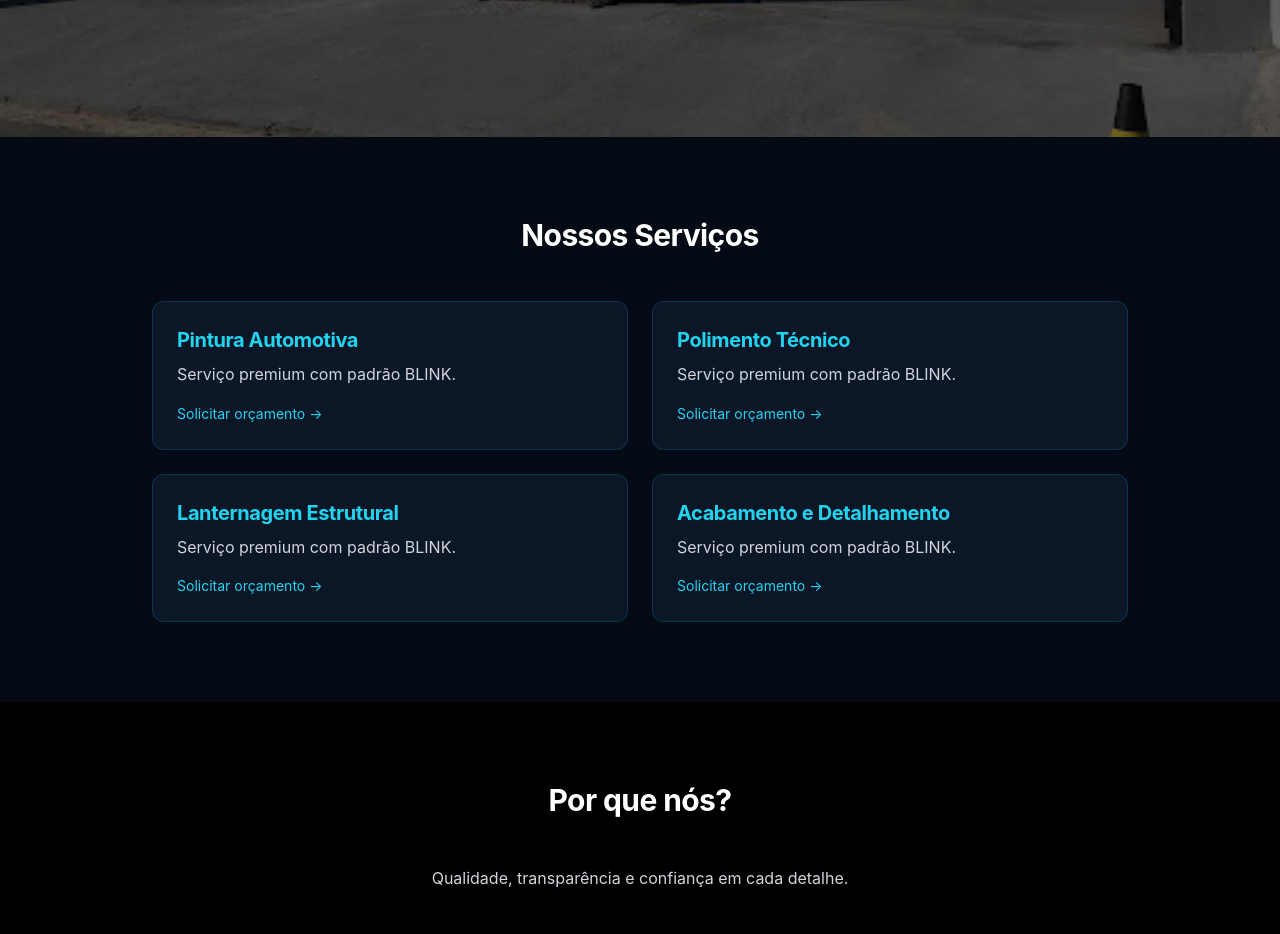
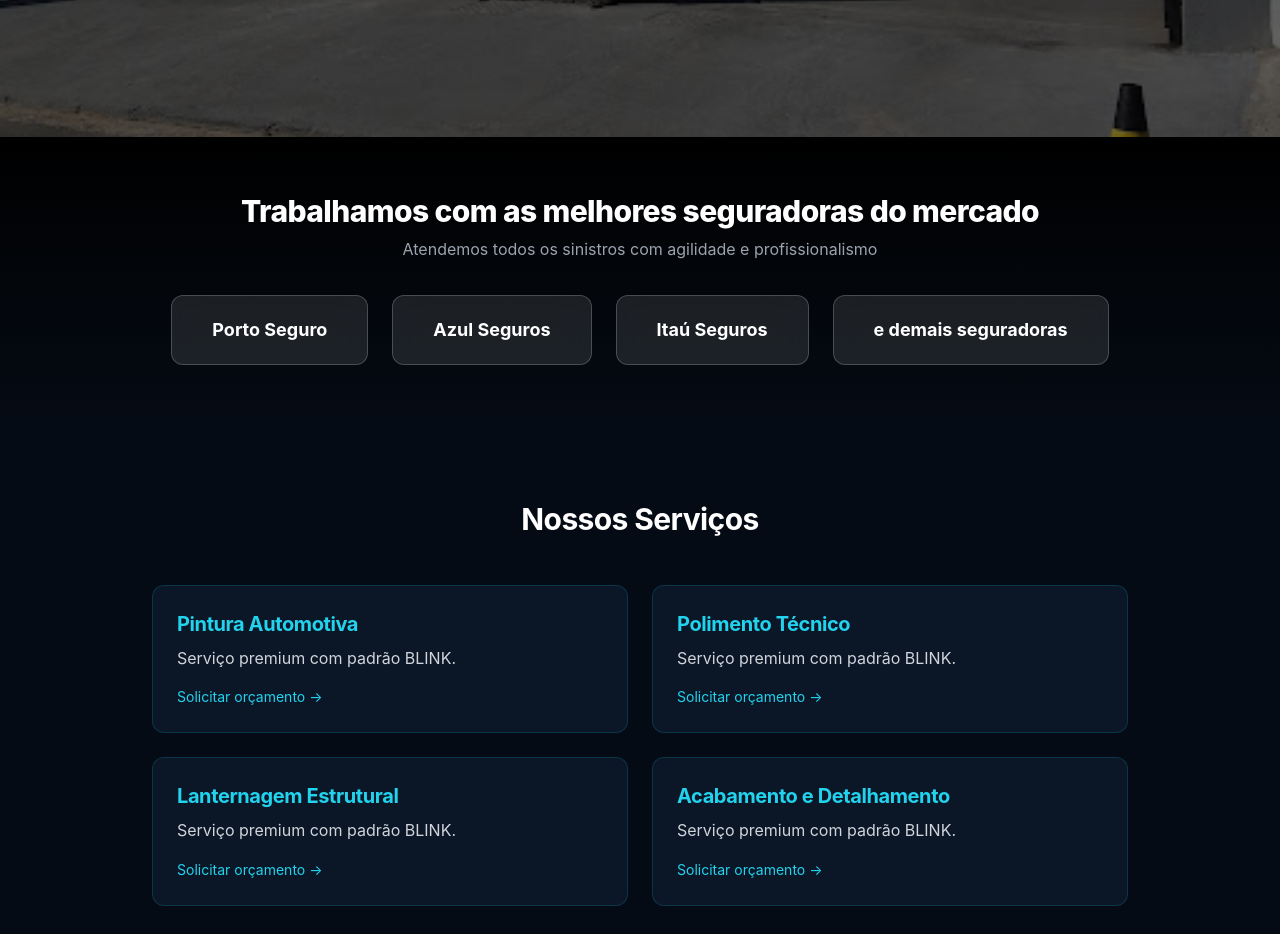
Before and after one commit to salsa200-prog/blink-estetica, a Next.js app: page / in a window 1280 px wide. Shown: the part 780-1714 px from the top of the page. Built offline with nearby package versions, Linux system fonts and the light colour scheme.

Commit message:
Update page.jsx

```diff
--- a/app/page.jsx
+++ b/app/page.jsx
@@ -233,6 +233,41 @@ export default function Home() {
     </div>
   </div>
 </section>
+      {/* SEGURADORAS */}
+<section className="py-14 bg-gradient-to-b from-black to-[#050b14]">
+  <div className="max-w-6xl mx-auto px-6 text-center">
+
+    <h3 className="text-2xl md:text-3xl font-extrabold text-white mb-2">
+      Trabalhamos com as melhores seguradoras do mercado
+    </h3>
+
+    <p className="text-gray-400 mb-8">
+      Atendemos todos os sinistros com agilidade e profissionalismo
+    </p>
+
+    <div className="flex flex-wrap justify-center gap-6">
+      <div className="bg-white/10 backdrop-blur-md px-10 py-5 rounded-xl border border-white/20">
+        <span className="text-white font-bold text-lg">Porto Seguro</span>
+      </div>
+
+      <div className="bg-white/10 backdrop-blur-md px-10 py-5 rounded-xl border border-white/20">
+        <span className="text-white font-bold text-lg">Azul Seguros</span>
+      </div>
+
+      <div className="bg-white/10 backdrop-blur-md px-10 py-5 rounded-xl border border-white/20">
+        <span className="text-white font-bold text-lg">Itaú Seguros</span>
+      </div>
+
+      <div className="bg-white/10 backdrop-blur-md px-10 py-5 rounded-xl border border-white/20">
+        <span className="text-white font-bold text-lg">
+          e demais seguradoras
+        </span>
+      </div>
+    </div>
+
+  </div>
+</section>
+
 
 
       {/* Seções (precisa ter esses IDs pro menu funcionar) */}
```
